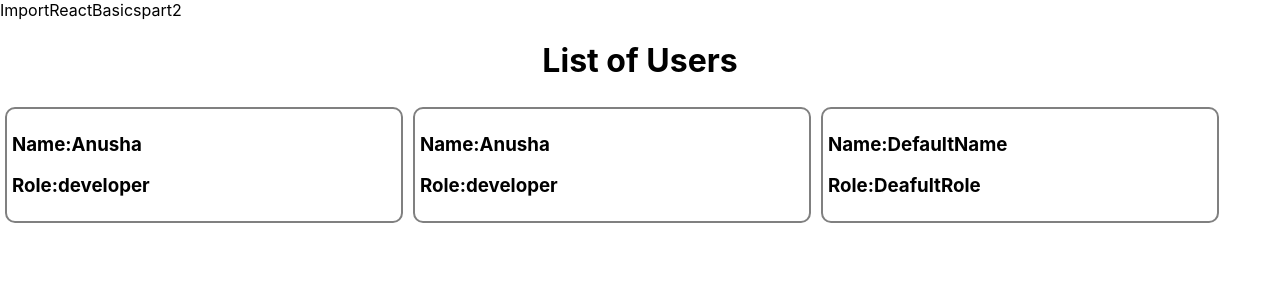
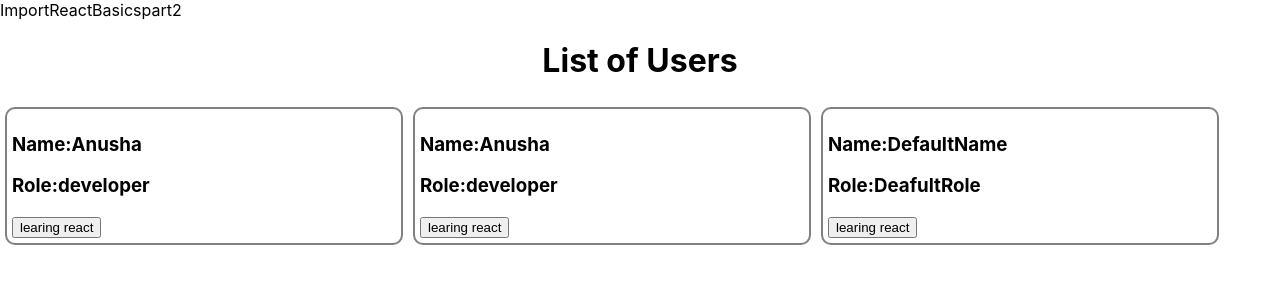
Before and after one commit to Anushareact/ReactProjectsUdemy, a React (Create React App) app in the folder react-basics/: page / in a window 1280 px wide. Shown: the top 300 px of the page. Built offline with nearby package versions, Linux system fonts and the light colour scheme.

Commit message:
children props

```diff
--- /dev/null
+++ b/react-basics/src/React/ReactBasicspart2/Button.js
@@ -0,0 +1,12 @@
+import React from 'react'
+
+const Button = ({children}) => {
+    console.log(children);
+  return (
+    <div>
+      <button>{children}</button>
+    </div>
+  );
+}
+
+export default Button
--- /dev/null
+++ b/react-basics/src/React/ReactBasicspart2/Card.js
@@ -0,0 +1,21 @@
+import React from 'react'
+
+const Card = ({children}) => {
+    console.log(children);
+  return (
+    <div
+      style={{
+        border: "2px grey solid ",
+        padding: "5px",
+        margin: "5px",
+        width: "30%",
+        borderRadius: "10px",
+        display: "inline-block",
+      }}
+    >
+     {children}
+    </div>
+  );
+}
+
+export default Card
--- a/react-basics/src/React/ReactBasicspart2/Props.js
+++ b/react-basics/src/React/ReactBasicspart2/Props.js
@@ -1,15 +1,20 @@
 import React from 'react'
+import Button from './Button';
+import Card from './Card';
 //props destructuring
 const Props = ({name,role}) => {
   return (
     // <div>Props is a feature in react that allows us to send informations between components</div>
     //Setting default props:there are two types.
     <>
-      <div style={{border:"2px grey solid ",padding:"5px",margin:"5px",width:"30%",borderRadius:"10px",display:"inline-block"}}>
-        {/* //second type by using or we can set the default props */}
-        <h3>Name:{name }</h3>
-        <h3>Role:{role}</h3>
-      </div>
+      <Card >
+        <div>
+          {/* //second type by using or we can set the default props */}
+          <h3>Name:{name}</h3>
+          <h3>Role:{role}</h3>
+          <Button>learing react</Button>
+        </div>
+      </Card>
     </>
   );
 }
```
